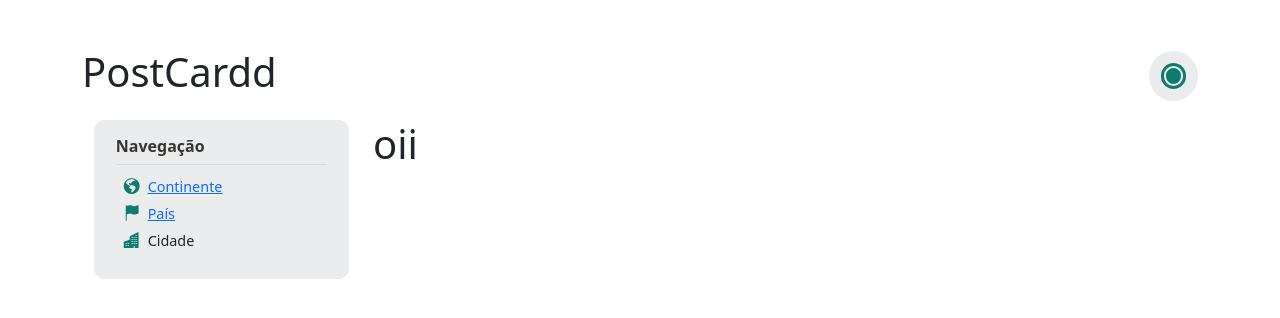
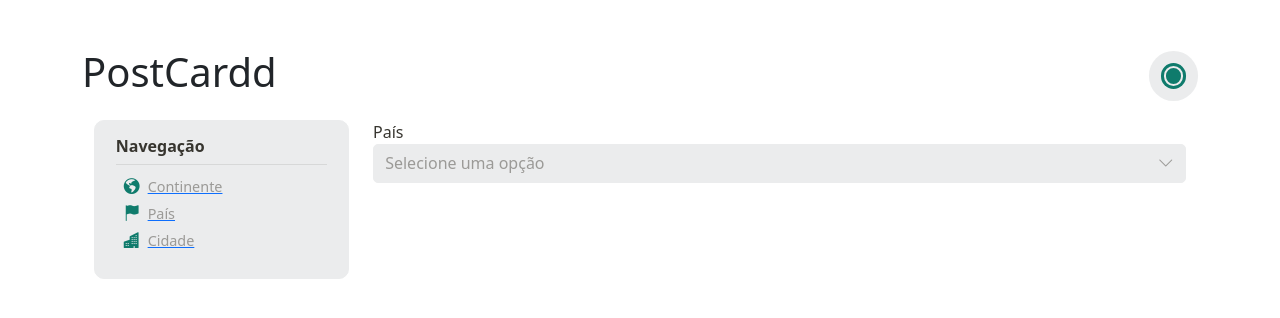
Before and after one commit to EstupendoG/pw3-frontend, a React (Vite) app: page / in a window 1280 px wide. Shown: the top 318 px of the page. Built offline with nearby package versions, Linux system fonts and the light colour scheme.

Commit message:
Dropdown adicionado

```diff
--- /dev/null
+++ b/src/components/Dropdown/Dropdown.module.css
@@ -0,0 +1,23 @@
+div.dropdown {
+}
+
+    button.dropdownButton {
+        width: 100%;
+        cursor: pointer;
+    }
+
+    ul.dropdownMenu {
+        width: 100%;
+        padding: 0;
+        background-color: var(--color-bg-primary);
+
+        & li{
+            color: var(--color-text-secondary);
+            cursor: pointer;
+        }
+        & li:hover {
+            background-color: var(--color-accent-bg);
+            color: var(--color-accent-text);
+
+        }
+    }
--- /dev/null
+++ b/src/components/Dropdown/Dropdown.tsx
@@ -0,0 +1,53 @@
+import { useState } from 'react'
+import styles from './Dropdown.module.css'
+import inputStyles from '../Input/Input.module.css'
+
+interface DropdownProps {
+    id?: string;
+    label?: string
+    placeholder?: string;
+    dropdownItems: Record<string, any>[];
+}
+
+const Dropdown = ({id, label, placeholder, dropdownItems}: DropdownProps) => {
+    const [isOpen, setIsOpen] = useState(false);
+    const [selectedItem, setSelectedItem] = useState<Record<string, any> | null>(null);
+
+    return (
+        <div className={inputStyles.container}>
+            {label && (
+                <label className={inputStyles.label} htmlFor={id}>
+                    {label}
+                </label>
+            )}
+
+            <div className="dropdown">
+                <button className={`dropdown d-flex justify-content-between ${styles.dropdownButton} ${inputStyles.input}`} data-bs-toggle="dropdown" aria-expanded="false" id={id}
+                    onClick={() => setIsOpen(!isOpen)}
+                >
+                    {selectedItem ? selectedItem.label : (placeholder || 'Selecione uma opção')}
+
+                    {isOpen ? (
+                        <i className='bi bi-chevron-up'> </i>
+                    ) : (
+                        <i className='bi bi-chevron-down'> </i>
+                    )}
+                </button>
+                <ul className={`dropdown-menu ${styles.dropdownMenu}`}>
+                    {dropdownItems.map((item, index) => (
+                        <li key={index} className='dropdown-item'
+                            onClick={() => {
+                                setSelectedItem(item)
+                                setIsOpen(false)
+                            }}>
+                            {item.label}
+                        </li>
+                    ))}
+                </ul>
+            </div>
+
+        </div>
+    )
+}
+
+export default Dropdown;
--- a/src/components/Sidebar/Sidebar.module.css
+++ b/src/components/Sidebar/Sidebar.module.css
@@ -26,12 +26,13 @@ nav.sidebar{
     }
 
     section.links{
-
+        text-decoration: none;
     }
 
         ul.linksContainer{
             padding-left: 0;
             list-style: none;
+            text-decoration: none;
 
             display: flex;
             flex-direction: column;
@@ -40,7 +41,9 @@ nav.sidebar{
             ul.linksContainer li{
                 padding: .1rem .5rem;
 
+                color: var(--color-text-secondary);
                 font-size: .9rem;
+                text-decoration: none;
 
                 display: flex;
                 align-items: center;
--- a/src/components/Sidebar/Sidebar.tsx
+++ b/src/components/Sidebar/Sidebar.tsx
@@ -25,10 +25,12 @@ const Sidebar = () => {
                             País
                         </li>
                     </Link>
-                    <li>
-                        <i className="bi bi-buildings-fill"></i>
-                        Cidade
-                    </li>
+                    <Link to='/views/cities'>
+                        <li>
+                            <i className="bi bi-buildings-fill"></i>
+                            Cidade
+                        </li>
+                    </Link>
                 </ul>
             </section>
 
--- /dev/null
+++ b/src/pages/Databases/CitiesView.tsx
@@ -0,0 +1,25 @@
+import DatabaseView from "./DatabaseView.js";
+
+function CitiesView() {
+    const dataFormat = {
+        id: '',
+        nome: '',
+        populacao: '',
+        latitude: '',
+        longitude: '',
+        id_pais: '',
+    }
+    const entity = 'cidades';
+    const iconClass = 'building-fill';
+    const route = '/cities';
+    return (
+        <DatabaseView
+            dataFormat={dataFormat}
+            entity={entity}
+            iconClass={iconClass}
+            route={route}
+        />
+    )
+}
+
+export default CitiesView;
--- a/src/pages/Databases/DatabaseView.tsx
+++ b/src/pages/Databases/DatabaseView.tsx
@@ -55,7 +55,10 @@ function DatabaseView ({dataFormat, entity, iconClass, route}: DatabaseViewProps
     }
 
     function handleUpdate (){
-        api.put(`${route}/${formData.id}`, formData)
+        api.put(`${route}/${formData.id}`, Object.fromEntries(dataKeys
+                .filter(key => key !== 'id')
+                .map((key) => [key, formData[key]]
+        )))
             .then((response) => {
                 console.log(`${entity} atualizado com sucesso: `, response.data);
                 setIsUpdating(false);
@@ -68,6 +71,7 @@ function DatabaseView ({dataFormat, entity, iconClass, route}: DatabaseViewProps
     }
 
     function handleDelete (id: number){
+        console.log(id)
         api.delete(`${route}/${id}`)
             .then((response) => {
                 console.log(`${entity} deletado com sucesso: `, response.data);
@@ -145,7 +149,9 @@ function DatabaseView ({dataFormat, entity, iconClass, route}: DatabaseViewProps
                                         </button>
 
                                         <button className={`btn btn-sm`}
-                                            onClick={() => handleDelete(data.id)}
+                                            onClick={() => {
+                                                handleDelete(data.id)}
+                                            }
                                         >
                                             <i className="bi bi-trash-fill"></i>
                                         </button>
--- a/src/pages/Homepage/Homepage.tsx
+++ b/src/pages/Homepage/Homepage.tsx
@@ -1,7 +1,19 @@
 import { useEffect } from "react"
 import api from "../../service/axios.js"
+import Dropdown from "../../components/Dropdown/Dropdown.js"
 
 function Homepage() {
+
+    const items = [{
+        id: 1,
+        label: 'Continentes',
+    }, {
+        id: 2,
+        label: 'Países',
+    }, {
+        id: 3,
+        label: 'Cidades',
+    }];
 
     // useEffect(()=> {
     //     api.get('/continents')
@@ -14,7 +26,10 @@ function Homepage() {
     // }, [])
 
     return(
-        <h1>oii</h1>
+        <Dropdown
+            dropdownItems={items}
+            label="País"
+        />
     )
 }
 
--- a/src/router.tsx
+++ b/src/router.tsx
@@ -2,8 +2,10 @@ import { BrowserRouter, Routes, Route } from "react-router-dom";
 
 import DefaultLayout from "./layout/DefaultLayout.js";
 import Homepage from "./pages/Homepage/Homepage.js";
+
 import ContinentsView from "./pages/Databases/ContinentsView.js";
 import CountriesView from "./pages/Databases/CountriesView.js";
+import CitiesView from "./pages/Databases/CitiesView.js";
 
 const RoutesApp = () => {
     return(
@@ -14,6 +16,7 @@ const RoutesApp = () => {
                     <Route path="/views">
                         <Route path="/views/continent" element={ < ContinentsView /> } />
                         <Route path="/views/countries" element={ < CountriesView /> } />
+                        <Route path="/views/cities" element={ <CitiesView/> } />
                     </Route>
                 </Route>
             </Routes>
```
